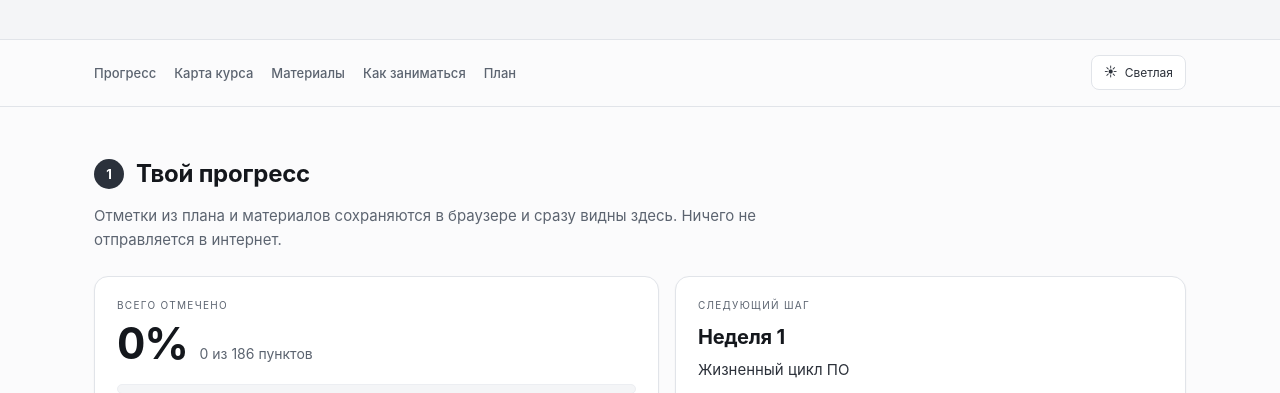
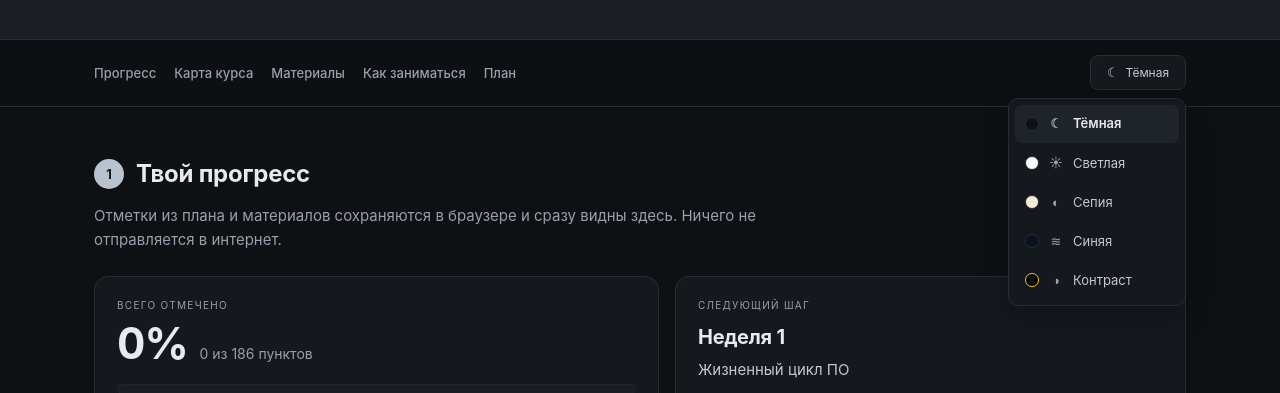
Before and after one commit to svbelykh1/senjorDeveloper, a plain HTML site: page index.html in a window 1280 px wide. Both pictures are taken after a click on the button "Переключить тему". Shown: the part 401-794 px from the top of the page. Drawn offline with Linux system fonts and the light colour scheme.

Commit message:
+ темы

```diff
--- a/assets/site.css
+++ b/assets/site.css
@@ -32,6 +32,57 @@
     --ok:#3f6b52;
     --warn:#7a6746;
     --shadow:0 1px 2px rgba(16,20,26,.05);
+  }
+  [data-theme="sepia"]{
+    color-scheme:light;
+    --bg:#f4ecd8;
+    --surface:#fbf6e9;
+    --surface-2:#efe5cf;
+    --line:#d8c9a8;
+    --line-soft:#e6dbc3;
+    --ink:#2a2118;
+    --ink-2:#4a3c2c;
+    --muted:#6f5d45;
+    --accent:#7a5a2e;
+    --accent-ink:#fff8e7;
+    --accent-soft:#ead9b8;
+    --ok:#4f6b45;
+    --warn:#8a5a2b;
+    --shadow:0 1px 2px rgba(80,60,30,.08);
+  }
+  [data-theme="ocean"]{
+    color-scheme:dark;
+    --bg:#0a1220;
+    --surface:#101b2d;
+    --surface-2:#15243a;
+    --line:#22344f;
+    --line-soft:#1a2a42;
+    --ink:#e6eefc;
+    --ink-2:#c2d2ea;
+    --muted:#8fa3c0;
+    --accent:#8fb6ff;
+    --accent-ink:#08111f;
+    --accent-soft:#1a2b45;
+    --ok:#6fbf9a;
+    --warn:#d1a96a;
+    --shadow:0 1px 0 rgba(255,255,255,.04);
+  }
+  [data-theme="contrast"]{
+    color-scheme:dark;
+    --bg:#000000;
+    --surface:#0a0a0a;
+    --surface-2:#141414;
+    --line:#4a4a4a;
+    --line-soft:#2e2e2e;
+    --ink:#ffffff;
+    --ink-2:#f0f0f0;
+    --muted:#c8c8c8;
+    --accent:#ffd400;
+    --accent-ink:#000000;
+    --accent-soft:#2a2400;
+    --ok:#66ff99;
+    --warn:#ffb84d;
+    --shadow:none;
   }
 
   *{box-sizing:border-box}
@@ -124,6 +175,8 @@
     flex:none;
     display:inline-flex;
     align-items:center;
+    justify-content:center;
+    min-width:96px;
     gap:7px;
     padding:7px 12px;
     border-radius:8px;
@@ -135,6 +188,56 @@
     cursor:pointer;
   }
   .theme-toggle:hover{border-color:var(--muted);color:var(--ink)}
+
+  .theme-picker{position:relative;flex:none}
+  .theme-menu{
+    position:absolute;
+    right:0;
+    top:calc(100% + 8px);
+    z-index:40;
+    min-width:178px;
+    padding:6px;
+    display:flex;
+    flex-direction:column;
+    gap:2px;
+    border:1px solid var(--line);
+    border-radius:10px;
+    background:var(--surface);
+    box-shadow:0 10px 28px rgba(0,0,0,.22);
+  }
+  .theme-menu[hidden]{display:none}
+  .theme-menu.up{top:auto;bottom:calc(100% + 8px)}
+  .theme-menu{max-height:calc(100vh - 16px);overflow-y:auto}
+  .theme-option{
+    display:flex;
+    align-items:center;
+    gap:9px;
+    width:100%;
+    padding:8px 10px;
+    border:0;
+    border-radius:7px;
+    background:transparent;
+    color:var(--ink-2);
+    font:inherit;
+    font-size:13px;
+    text-align:left;
+    cursor:pointer;
+  }
+  .theme-option:hover{background:var(--surface-2);color:var(--ink)}
+  .theme-option[aria-checked="true"]{background:var(--accent-soft);color:var(--ink);font-weight:600}
+  .theme-option .swatch{
+    width:14px;
+    height:14px;
+    flex:none;
+    border-radius:50%;
+    border:1px solid var(--line);
+  }
+  .theme-option .theme-ico{width:16px;flex:none;text-align:center;color:var(--muted)}
+  .theme-option[data-theme-value="dark"] .swatch{background:#0e1013}
+  .theme-option[data-theme-value="light"] .swatch{background:#fbfbfc}
+  .theme-option[data-theme-value="sepia"] .swatch{background:#f4ecd8}
+  .theme-option[data-theme-value="ocean"] .swatch{background:#0a1220}
+  .theme-option[data-theme-value="contrast"] .swatch{background:#000;border-color:#ffd400}
 
   section{padding:48px 0;border-bottom:1px solid var(--line-soft);scroll-margin-top:60px}
   section:last-of-type{border-bottom:none}
@@ -400,7 +503,7 @@
       --accent:#1a1d22;--accent-ink:#fff;--accent-soft:#f2f3f5;
       --ok:#2f5c42;--warn:#6b5a3c;--shadow:none;
     }
-    .nav,.theme-toggle,.back{display:none}
+    .nav,.theme-toggle,.theme-picker,.back{display:none}
     body{font-size:11pt;background:#fff}
     section{padding:18px 0;page-break-inside:avoid;border-color:#ddd}
     .hero{background:#fff;padding:0 0 16px;border-bottom:1px solid #bbb}
--- a/assets/site.js
+++ b/assets/site.js
@@ -9,22 +9,103 @@
   var icon = document.getElementById('themeIcon');
   var label = document.getElementById('themeLabel');
 
+  var THEMES = {
+    dark:     { icon: '☾', label: 'Тёмная' },
+    light:    { icon: '☀', label: 'Светлая' },
+    sepia:    { icon: '◐', label: 'Сепия' },
+    ocean:    { icon: '≋', label: 'Синяя' },
+    contrast: { icon: '◑', label: 'Контраст' }
+  };
+
+  function isTheme(name) {
+    return Object.prototype.hasOwnProperty.call(THEMES, name);
+  }
+
   function applyTheme(theme) {
+    if (!isTheme(theme)) theme = 'dark';
     root.setAttribute('data-theme', theme);
-    if (icon) icon.textContent = theme === 'dark' ? '☾' : '☀';
-    if (label) label.textContent = theme === 'dark' ? 'Тёмная' : 'Светлая';
+    var meta = THEMES[theme];
+    if (icon) icon.textContent = meta.icon;
+    if (label) label.textContent = meta.label;
+    Array.prototype.forEach.call(document.querySelectorAll('.theme-option'), function (opt) {
+      opt.setAttribute('aria-checked', opt.getAttribute('data-theme-value') === theme ? 'true' : 'false');
+    });
   }
 
   var savedTheme = null;
   try { savedTheme = localStorage.getItem(THEME_KEY); } catch (e) {}
-  applyTheme(savedTheme === 'light' ? 'light' : 'dark');
+  applyTheme(isTheme(savedTheme) ? savedTheme : 'dark');
 
   if (btn) {
-    btn.addEventListener('click', function () {
-      var next = root.getAttribute('data-theme') === 'dark' ? 'light' : 'dark';
-      applyTheme(next);
-      try { localStorage.setItem(THEME_KEY, next); } catch (e) {}
+    var picker = document.createElement('div');
+    picker.className = 'theme-picker';
+    btn.parentNode.insertBefore(picker, btn);
+    picker.appendChild(btn);
+
+    var menu = document.createElement('div');
+    menu.className = 'theme-menu';
+    menu.id = 'themeMenu';
+    menu.hidden = true;
+    menu.setAttribute('role', 'menu');
+    menu.setAttribute('aria-label', 'Тема оформления');
+
+    Object.keys(THEMES).forEach(function (name) {
+      var opt = document.createElement('button');
+      opt.type = 'button';
+      opt.className = 'theme-option';
+      opt.setAttribute('role', 'menuitemradio');
+      opt.setAttribute('data-theme-value', name);
+      opt.setAttribute('aria-checked', 'false');
+      opt.innerHTML = '<span class="swatch" aria-hidden="true"></span>' +
+                      '<span class="theme-ico" aria-hidden="true">' + THEMES[name].icon + '</span>' +
+                      '<span>' + THEMES[name].label + '</span>';
+      opt.addEventListener('click', function () {
+        applyTheme(name);
+        try { localStorage.setItem(THEME_KEY, name); } catch (e) {}
+        menu.hidden = true;
+        btn.setAttribute('aria-expanded', 'false');
+        btn.focus();
+      });
+      menu.appendChild(opt);
     });
+
+    picker.appendChild(menu);
+    btn.setAttribute('aria-haspopup', 'menu');
+    btn.setAttribute('aria-expanded', 'false');
+    btn.setAttribute('aria-controls', 'themeMenu');
+
+    btn.addEventListener('click', function (e) {
+      e.stopPropagation();
+      var open = menu.hidden;
+      if (open) {
+        menu.hidden = false;
+        menu.classList.remove('up');
+        var rect = menu.getBoundingClientRect();
+        if (rect.bottom > window.innerHeight - 8) {
+          menu.classList.add('up');
+        }
+      } else {
+        menu.hidden = true;
+      }
+      btn.setAttribute('aria-expanded', open ? 'true' : 'false');
+    });
+
+    document.addEventListener('click', function (e) {
+      if (!picker.contains(e.target)) {
+        menu.hidden = true;
+        btn.setAttribute('aria-expanded', 'false');
+      }
+    });
+
+    document.addEventListener('keydown', function (e) {
+      if (e.key === 'Escape' && !menu.hidden) {
+        menu.hidden = true;
+        btn.setAttribute('aria-expanded', 'false');
+        btn.focus();
+      }
+    });
+
+    applyTheme(root.getAttribute('data-theme'));
   }
 
   /* ---------- Состояние чекбоксов ---------- */
@@ -112,7 +193,7 @@
       updateCounters();
     }
     if (e.key === THEME_KEY) {
-      applyTheme(e.newValue === 'light' ? 'light' : 'dark');
+      applyTheme(isTheme(e.newValue) ? e.newValue : 'dark');
     }
   });
 
--- a/assets/theme.js
+++ b/assets/theme.js
@@ -1,8 +1,10 @@
-/* Тема применяется до отрисовки страницы, чтобы не было вспышки светлого фона. */
+/* Тема применяется до отрисовки страницы, чтобы не было вспышки другого фона. */
 (function () {
+  var allowed = ['dark', 'light', 'sepia', 'ocean', 'contrast'];
   try {
-    if (localStorage.getItem('senior-backend-plan-v1-theme') === 'light') {
-      document.documentElement.setAttribute('data-theme', 'light');
+    var saved = localStorage.getItem('senior-backend-plan-v1-theme');
+    if (allowed.indexOf(saved) !== -1) {
+      document.documentElement.setAttribute('data-theme', saved);
     }
   } catch (e) {}
 })();
```
Also changed, not shown: docs/Как вернуться к работе.txt, 2 other files.
